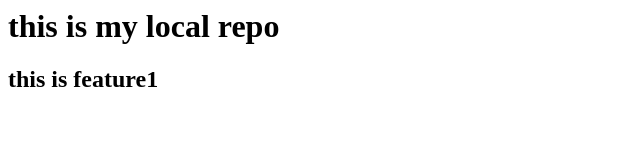
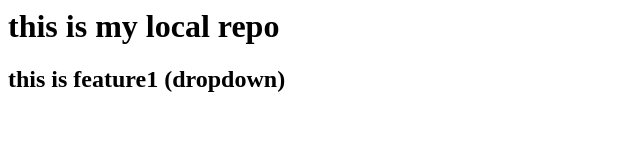
Before and after one commit to PRO-teen/localrepo, a plain HTML site: page index.html in a window 1280 px wide. Shown: the whole page, without its empty margins (0-640 px from the left). Drawn offline with Linux system fonts and the light colour scheme.

Commit message:
dropdown added

```diff
--- a/index.html
+++ b/index.html
@@ -1,2 +1,2 @@
 <h1>this is my local repo</h1>
-<h2>this is feature1</h2>
+<h2>this is feature1 (dropdown) </h2>
```
